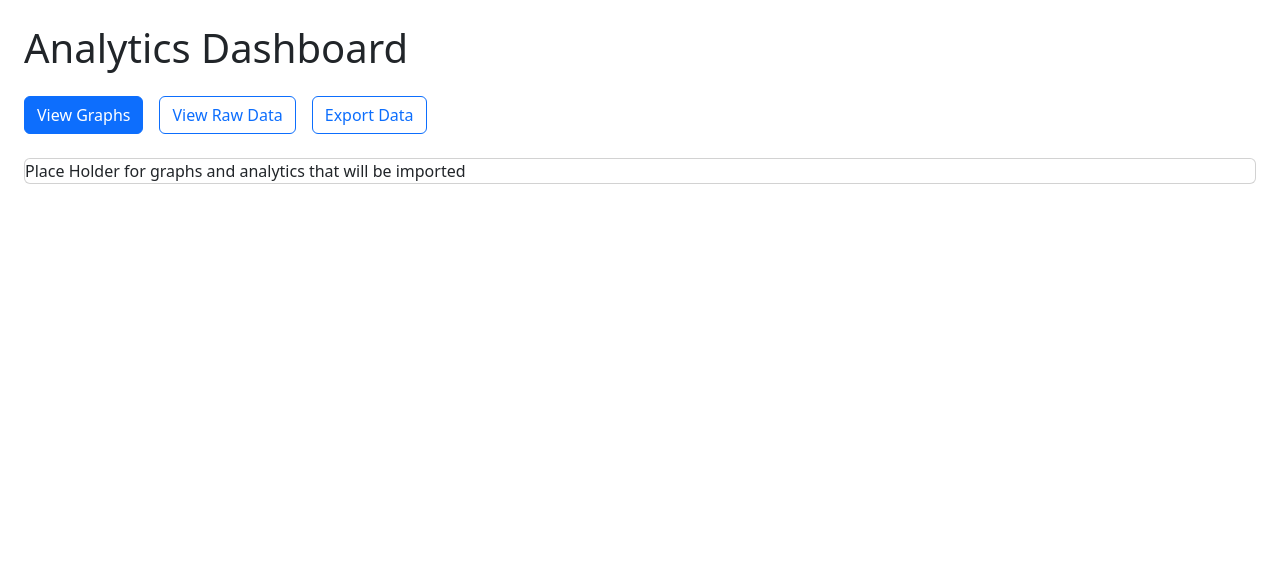
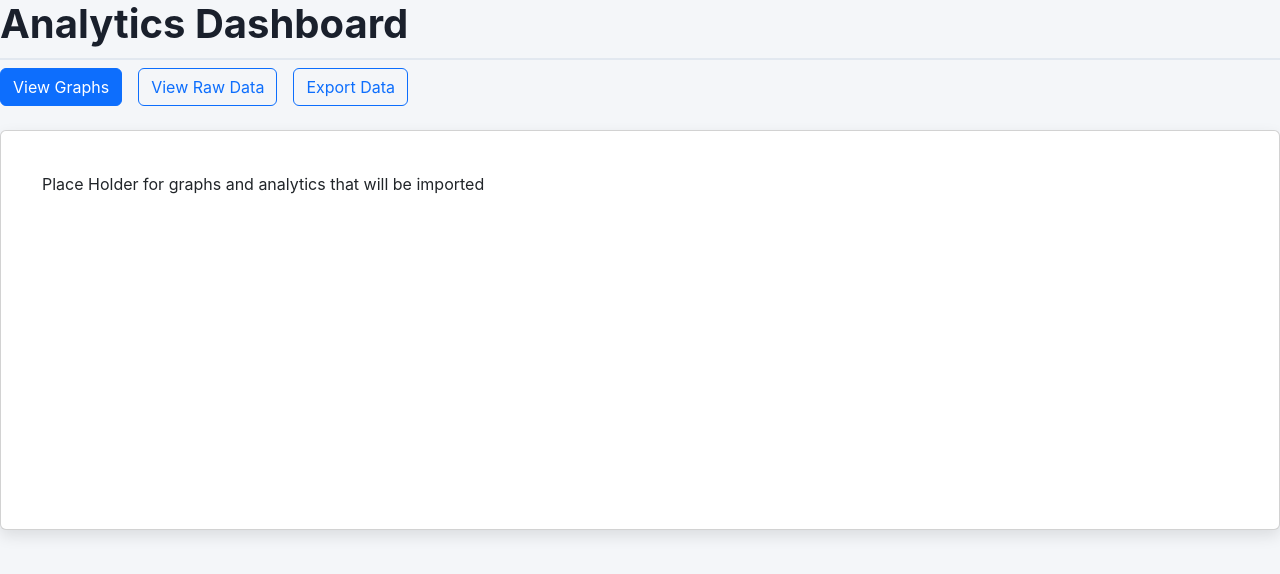
Before and after one commit to wwu-cs450/Splash-Zone-CMS, a React (Vite) app in the folder cms-app/: page /analytics in a window 1280 px wide. Shown: the top 574 px of the page. Built offline with nearby package versions, Linux system fonts and the light colour scheme; no server answers; sample sign-in values are in the browser's storage.

Commit message:
slight changes to analytics app in css

```diff
--- a/cms-app/src/css/analytics-page.css
+++ b/cms-app/src/css/analytics-page.css
@@ -0,0 +1,69 @@
+.analytics-page-wrapper {
+    background-color: #f4f6f9;
+    min-height: 100vh;
+    font-family: 'Inter', sans-serif;
+}
+
+.dashboard-title {
+    color: #1a202c; /* Darker text color */
+    font-weight: 700;
+    padding-bottom: 10px;
+    /* Soft border on top of the page */
+    border-bottom: 2px solid #e2e8f0;
+}
+
+
+.nav-bar-separator {
+
+    border-bottom: 3px solid #007bff;
+    padding-bottom: 5px;
+    margin-bottom: 30px;
+}
+
+.tab-nav {
+    justify-content: flex-start;
+}
+
+.nav-tab-btn {
+
+    font-weight: 600;
+    border-radius: 8px 8px 0 0;
+    padding: 10px 20px;
+    transition: all 0.2s ease;
+    border: none;
+    text-shadow: 0 1px 1px rgba(0, 0, 0, 0.1);
+}
+
+.nav-bar-separator .btn-primary {
+    background-color: #007bff;
+    color: white;
+    box-shadow: 0 -4px 6px rgba(0, 0, 0, 0.1);
+    margin-bottom: -3px;
+}
+
+.nav-bar-separator .btn-outline-primary {
+    background-color: #ffffff;
+    color: #007bff;
+    border: 1px solid #cce5ff;
+}
+
+.nav-bar-separator .btn-outline-primary:hover {
+    background-color: #e9ecef;
+    color: #007bff;
+}
+
+.content-card {
+    border-radius: 12px;
+    box-shadow: 0 6px 15px rgba(0, 0, 0, 0.1);
+    padding: 25px;
+    min-height: 400px;
+    border: none;
+}
+
+.content-card .card-title {
+    font-size: 1.5rem;
+    color: #343a40;
+    margin-bottom: 15px;
+    border-bottom: 1px dashed #ced4da;
+    padding-bottom: 10px;
+}
--- a/cms-app/src/pages/analytics-page.jsx
+++ b/cms-app/src/pages/analytics-page.jsx
@@ -4,9 +4,9 @@ import Stack from 'react-bootstrap/Stack';
 import Card from 'react-bootstrap/Card';
 import '../css/analytics-page.css';
 
-const GraphView = () => <Card>Place Holder for graphs and analytics that will be imported </Card>;
-const DataTableView = () => <Card>Place Holder for data tables with raw data</Card>;
-const ExportOptions = () => <Card>Place Holder for export options like file type or attribute selection</Card>;
+const GraphView = () => <Card body className="content-card">Place Holder for graphs and analytics that will be imported </Card>;
+const DataTableView = () => <Card body className="content-card">Place Holder for data tables with raw data</Card>;
+const ExportOptions = () => <Card body className="content-card">Place Holder for export options like file type or attribute selection</Card>;
 
 
 
@@ -26,8 +26,8 @@ function AnalyticsPage() {
 
   // Main render
   return (
-    <div className="p-4">
-      <h1 className="mb-4">Analytics Dashboard</h1>
+    <div className="analytics-page-wrapper">
+      <h1 className="dashboard-title">Analytics Dashboard</h1>
       <Stack direction="horizontal" gap={3} className='mb-4'>
         <Button variant={activeView === 'graphs' ? 'primary' : 'outline-primary'} onClick={() => setActiveView('graphs')}>
           View Graphs
```
